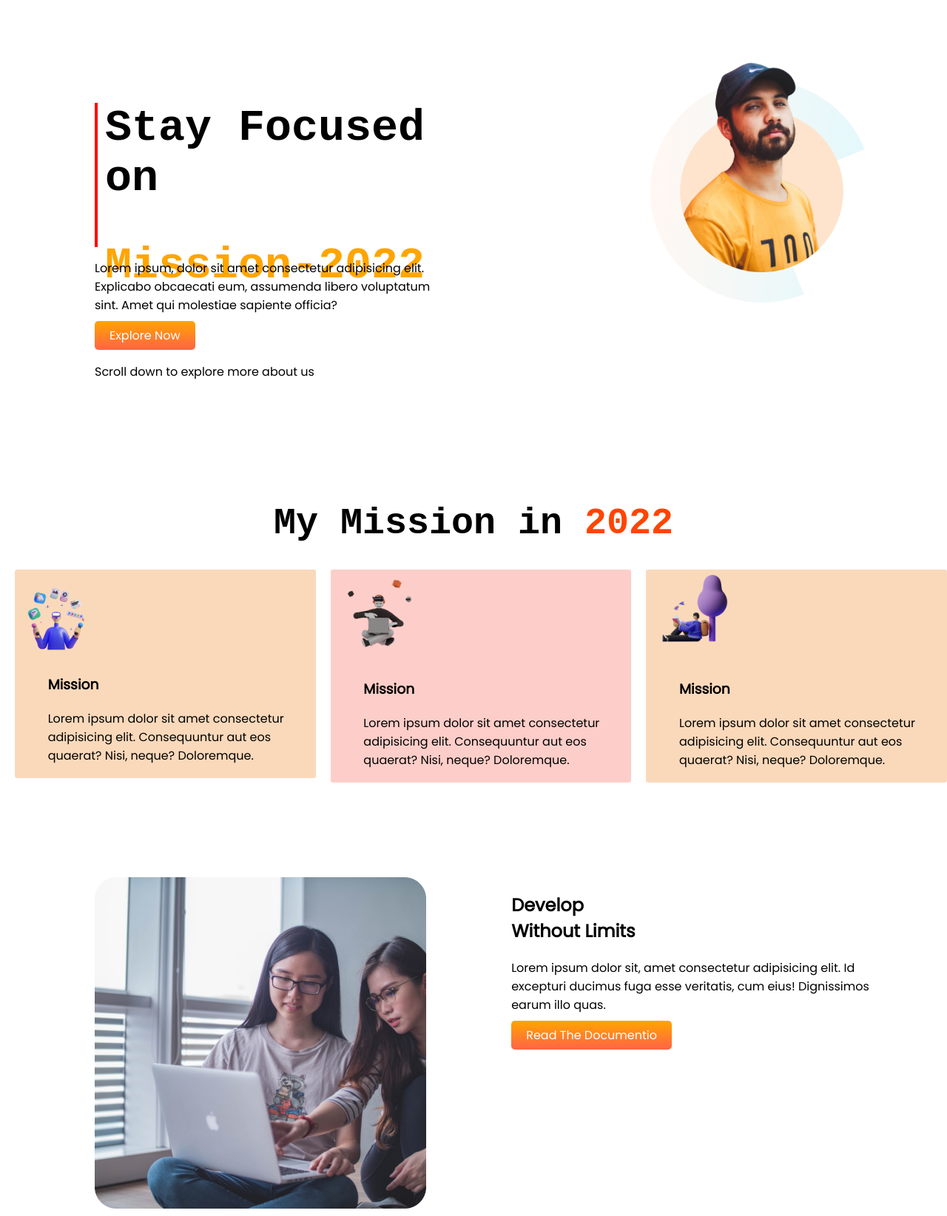
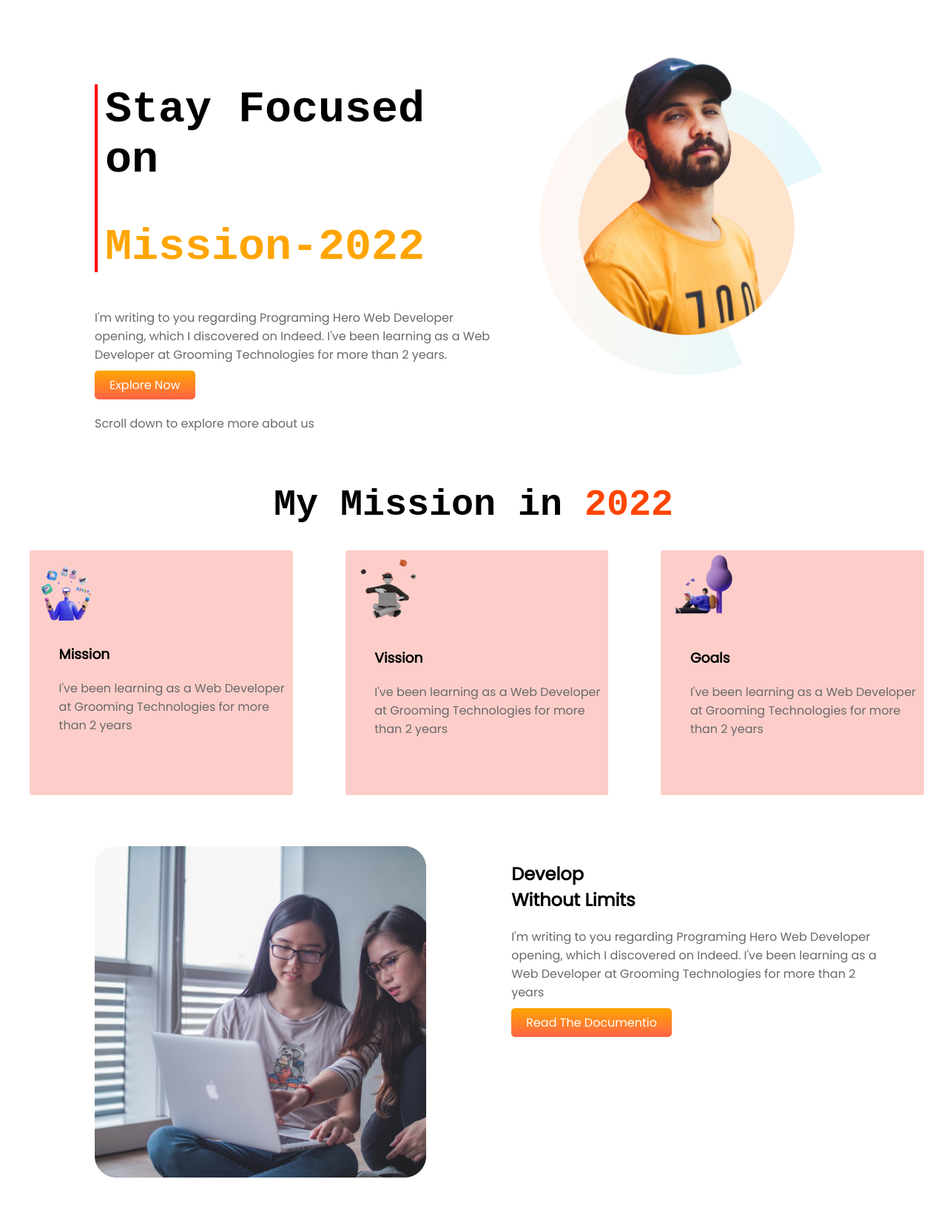
Before and after one commit to Pobarul-islam/Pobarul_islam-Mission-2022, a plain HTML site: page index.html in a window 1280 px wide. Shown: the top 1644 px of the page at 74% size. Drawn offline with Linux system fonts and the light colour scheme.

Commit message:
modified

```diff
--- a/index.html
+++ b/index.html
@@ -4,7 +4,7 @@
     <meta charset="UTF-8" />
     <meta http-equiv="X-UA-Compatible" content="IE=edge" />
     <meta name="viewport" content="width=device-width, initial-scale=1.0" />
-    <title>Mission-2022</title>
+    <title>Pobarul_islam-Mission-2022</title>
 
     <!-- Google Fonts -->
     <link rel="preconnect" href="https://fonts.googleapis.com" />
@@ -26,9 +26,9 @@
           <h1><span class="mission-2022-orange">Mission-2022</span></h1>
         </div>
         <p>
-          Lorem ipsum, dolor sit amet consectetur adipisicing elit. Explicabo
-          obcaecati eum, assumenda libero voluptatum sint. Amet qui molestiae
-          sapiente officia?
+          I'm writing to you regarding Programing Hero Web Developer opening,
+          which I discovered on Indeed. I've been learning as a Web Developer at
+          Grooming Technologies for more than 2 years.
         </p>
         <a class="explore-button" href="#">Explore Now</a>
         <p class="scroll-text">Scroll down to explore more about us</p>
@@ -50,20 +50,20 @@
           <div class="mission-text">
             <h3>Mission</h3>
             <p>
-              Lorem ipsum dolor sit amet consectetur adipisicing elit.
-              Consequuntur aut eos quaerat? Nisi, neque? Doloremque.
+              I've been learning as a Web Developer at Grooming Technologies for
+              more than 2 years
             </p>
           </div>
         </div>
       </div>
       <div class="box-style">
-        <div class="vission">
+        <div class="mission">
           <div><img src="illustrators/illustrator-2.png" alt="" /></div>
           <div class="mission-text">
-            <h3>Mission</h3>
+            <h3>Vission</h3>
             <p>
-              Lorem ipsum dolor sit amet consectetur adipisicing elit.
-              Consequuntur aut eos quaerat? Nisi, neque? Doloremque.
+              I've been learning as a Web Developer at Grooming Technologies for
+              more than 2 years
             </p>
           </div>
         </div>
@@ -72,10 +72,10 @@
         <div class="mission">
           <div><img src="illustrators/illustrator-3.png" alt="#" /></div>
           <div class="mission-text">
-            <h3>Mission</h3>
+            <h3>Goals</h3>
             <p>
-              Lorem ipsum dolor sit amet consectetur adipisicing elit.
-              Consequuntur aut eos quaerat? Nisi, neque? Doloremque.
+              I've been learning as a Web Developer at Grooming Technologies for
+              more than 2 years
             </p>
           </div>
         </div>
@@ -94,8 +94,9 @@
           Without Limits
         </h2>
         <p>
-          Lorem ipsum dolor sit, amet consectetur adipisicing elit. Id excepturi
-          ducimus fuga esse veritatis, cum eius! Dignissimos earum illo quas.
+          I'm writing to you regarding Programing Hero Web Developer opening,
+          which I discovered on Indeed. I've been learning as a Web Developer at
+          Grooming Technologies for more than 2 years
         </p>
         <a class="explore-button" href="#">Read The Documentio</a>
       </div>
@@ -110,8 +111,15 @@
           Global Community
         </h2>
         <p>
-          Lorem ipsum dolor sit, amet consectetur adipisicing elit. Id excepturi
-          ducimus fuga esse veritatis, cum eius! Dignissimos earum illo quas. Lorem ipsum dolor sit, amet consectetur adipisicing elit. Veritatis corporis maiores, blanditiis animi, labore deserunt consequuntur laudantium nihil maxime, voluptatem quod eligendi ullam distinctio architecto quo eius sapiente beatae saepe?
+          I'm writing to you regarding Programing Hero Web Developer opening,
+          which I discovered on Indeed. I've been learning as a Web Developer at
+          Grooming Technologies for more than 2 years now, and during that time
+          I've revamped web security applications, designed and developed a
+          user-friendly website. I'm interested in working for Tiger company
+          because I want to further my own knowledge and interest in web
+          development, and I believe I'll be able to offer new ideas to help
+          Tiger company reach and surpass the primary objectives mentioned in
+          its job ad.
         </p>
         <a class="explore-button" href="#">Read The Documentio</a>
       </div>
@@ -119,7 +127,6 @@
         <img src="pictures/project.png" alt="" />
       </div>
     </section>
-
 
     <!-- Section no-5 Corona app -->
 
@@ -139,10 +146,9 @@
             Go <span class="mission-2022-orange">Corona</span>
           </h1>
           <p>
-            Lorem ipsum dolor, sit amet consectetur adipisicing elit. Eius
-            voluptas ipsam minima, tempora aperiam eos veritatis dolorum dicta?
-            Aspernatur cum quo id iste, quos placeat. Lorem, ipsum dolor sit
-            Lorem ipsum dolor sit amet consectetur adipisicing elit. Fuga, quidem.
+            I'm writing to you regarding Programing Hero Web Developer opening,
+            which I discovered on Indeed. I've been learning as a Web Developer
+            at Grooming Technologies for more than 2 years
           </p>
           <a class="explore-button" href="#">App Feature</a>
         </div>
@@ -151,8 +157,8 @@
 
     <!-- Footer Section -->
     <footer>
-        <h2>Mission 2022</h2>
-        <small>Hard work, Perseverance, and Determination for 2022</small>
+      <h2>Mission <span class="footer-text-color">2022</span></h2>
+      <small>Hard work, Perseverance, and Determination for 2022</small>
     </footer>
   </body>
 </html>
--- a/style.css
+++ b/style.css
@@ -5,29 +5,32 @@ body {
 }
 
 /* section-1 mission-2022 */
+
+.section1_mission-2022 {
+  display: flex;
+  height: 620px;
+}
+
 h1 {
   font-size: 60px;
   font-family: "Roboto Mono", monospace;
-}
-.section1_mission-2022 {
-  display: flex;
-  height: 620px;
-  margin-top: 2%;
 }
 .mission-text {
   margin-left: 10%;
   margin-top: 5%;
 }
+p {
+  color: dimgray;
+}
 .mission-img img {
-  width: 45%;
-  margin-left: 40%;
+  width: 65%;
+  margin-left: 10%;
 }
 .mission-2022-orange {
   color: orange;
 }
 #border-color-text {
   border-left: 4px solid red;
-  height: 35%;
   padding-left: 10px;
 }
 .explore-button {
@@ -44,23 +47,27 @@ h1 {
 
 /* Section-2 My-Mission in-2022  */
 
-.section2_my-mission {
-  display: flex;
-}
 .my-mission-heading {
   text-align: center;
   font-size: 50px;
 }
-
 .color-2022 {
   color: orangered;
 }
+
+.section2_my-mission {
+  display: flex;
+}
+
 .box-style {
-  border-radius: 3px;
+  border-radius: 5px;
   margin-left: 20px;
 }
 .mission {
   background-color: rgba(244, 165, 96, 0.425);
+  height: 120%;
+  width: 85%;
+  margin-left: 20px;
 
   padding: 2px 5px;
   border-radius: 3px;
@@ -68,7 +75,7 @@ h1 {
 .mission img {
   width: 30%;
 }
-.vission {
+.mission {
   background-color: rgba(250, 128, 114, 0.384);
 
   padding: 2px 5px;
@@ -107,11 +114,10 @@ h1 {
 .develop-text2 h2 {
   font-size: 30px;
 }
-.develop-text2{
+.develop-text2 {
   width: 40%;
   margin-left: 8%;
   margin-top: 3%;
-
 }
 
 /* Section no-5 Corona app */
@@ -140,10 +146,12 @@ width: 80%;
 }
 
 /* Footer Section */
-footer{
+footer {
   background-color: black;
   color: white;
   text-align: center;
   padding: 10px;
-
 }
+.footer-text-color {
+  color: orangered;
+}
```
Lines whose indentation alone changed are shown as unchanged.
